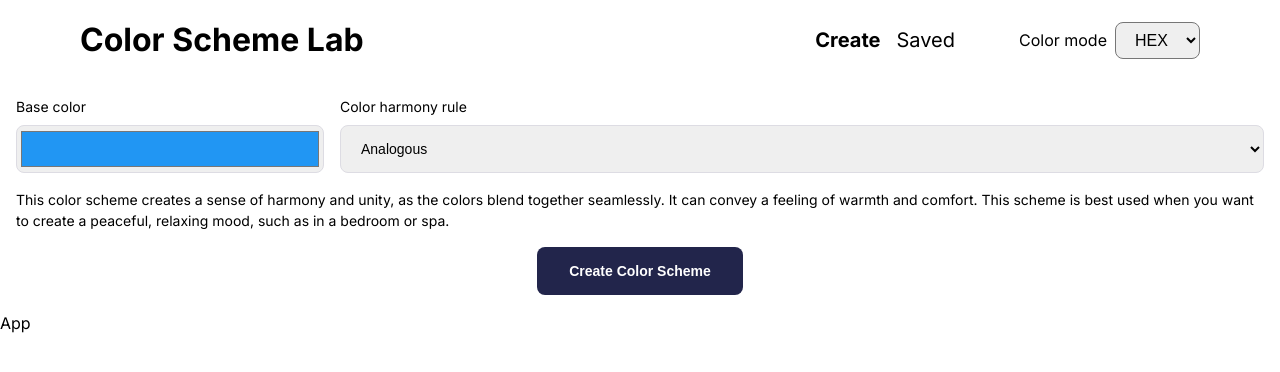
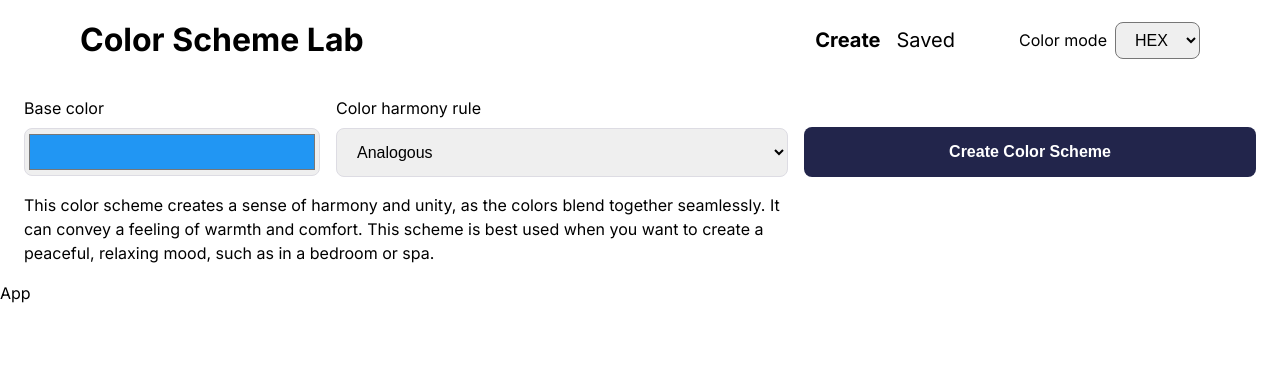
Before and after one commit to goranstevanovic/color-scheme-lab, a React (Create React App) app: page / in a window 1280 px wide. Shown: the top 372 px of the page. Built offline with nearby package versions, Linux system fonts and the light colour scheme.

Commit message:
Add styles for medium screens

```diff
--- a/src/components/ColorHarmonyOptions.module.css
+++ b/src/components/ColorHarmonyOptions.module.css
@@ -60,3 +60,19 @@
 .button:hover {
   background-color: #353a75;
 }
+
+@media screen and (min-width: 46rem) {
+  .container {
+    font-size: 1rem;
+    grid-template-areas:
+      'base-color base-color color-harmony-rule color-harmony-rule color-harmony-rule button button button'
+      'description description description description description _ _ _';
+    grid-template-columns: repeat(8, 1fr);
+    margin: 1rem 1.5rem;
+  }
+
+  .button {
+    align-self: end;
+    justify-self: stretch;
+  }
+}
```
